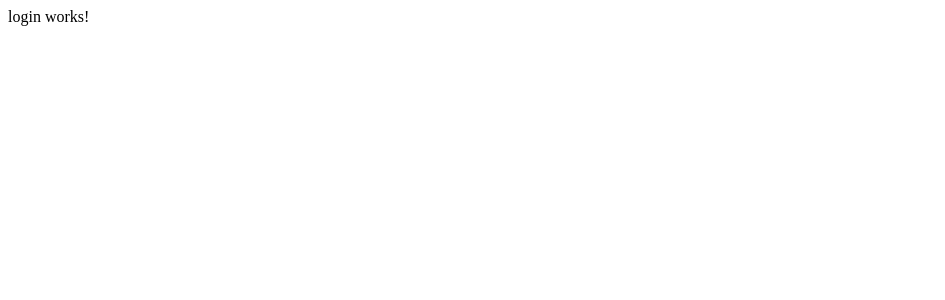
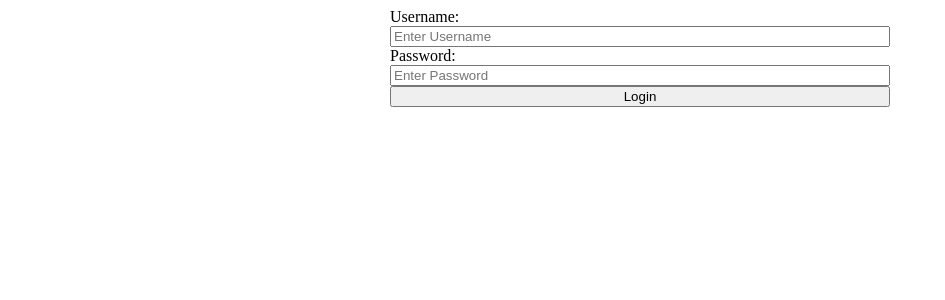
Before and after one commit to russchristina/Java-Enterprise, an Angular app in the folder Angular/demos/dbz-angular-app/: page /login in a window 1280 px wide. Shown: the top 300 px of the page, without its empty margins (0-945 px from the left). Built offline with nearby package versions, Linux system fonts and the light colour scheme.

Commit message:
Created placeholder for databinding

```diff
--- a/Angular/demos/dbz-angular-app/src/app/components/pages/homepage/homepage.component.html
+++ b/Angular/demos/dbz-angular-app/src/app/components/pages/homepage/homepage.component.html
@@ -1 +1,12 @@
-<p>homepage works!</p>
+<div class="pokemon_image">
+    <img src="https://raw.githubusercontent.com/PokeAPI/sprites/master/sprites/pokemon/shiny/132.png" id="shiny_img" alt="a pokemon">
+    <h1 id="pokemon_name">
+        Ditto
+    </h1>
+    <h2 id="pokemon_id">
+        132
+    </h2>
+    <p id="pokemon_description">
+        This is a generic description.
+    </p>
+</div>
--- a/Angular/demos/dbz-angular-app/src/app/components/pages/login/login.component.css
+++ b/Angular/demos/dbz-angular-app/src/app/components/pages/login/login.component.css
@@ -0,0 +1,6 @@
+.container {
+    display: flex;
+    flex-direction: column;
+    max-width: 500px;
+    margin: 0 auto;
+}
--- a/Angular/demos/dbz-angular-app/src/app/components/pages/login/login.component.html
+++ b/Angular/demos/dbz-angular-app/src/app/components/pages/login/login.component.html
@@ -1 +1,9 @@
-<span>login works!</span>
+<form>
+    <div class="container">
+        <label>Username: </label>
+        <input type="text" placeholder="Enter Username" name="username" required>
+        <label>Password: </label>
+        <input type="password" placeholder="Enter Password" name ="password" required>
+        <button type="submit">Login</button>
+    </div>
+</form>
```
Also changed, not shown: 1 other file (tests, documents, lock files or other folders).
